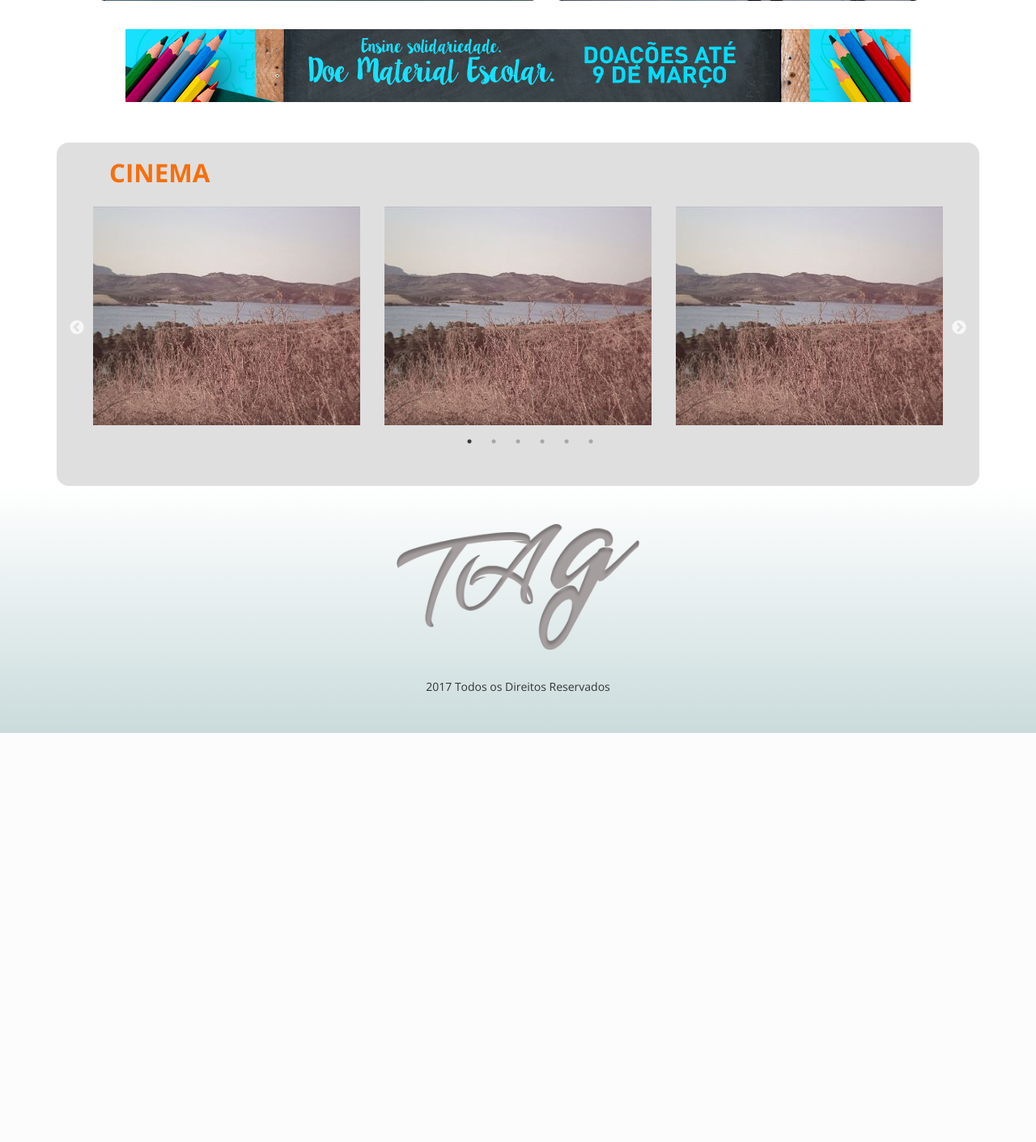
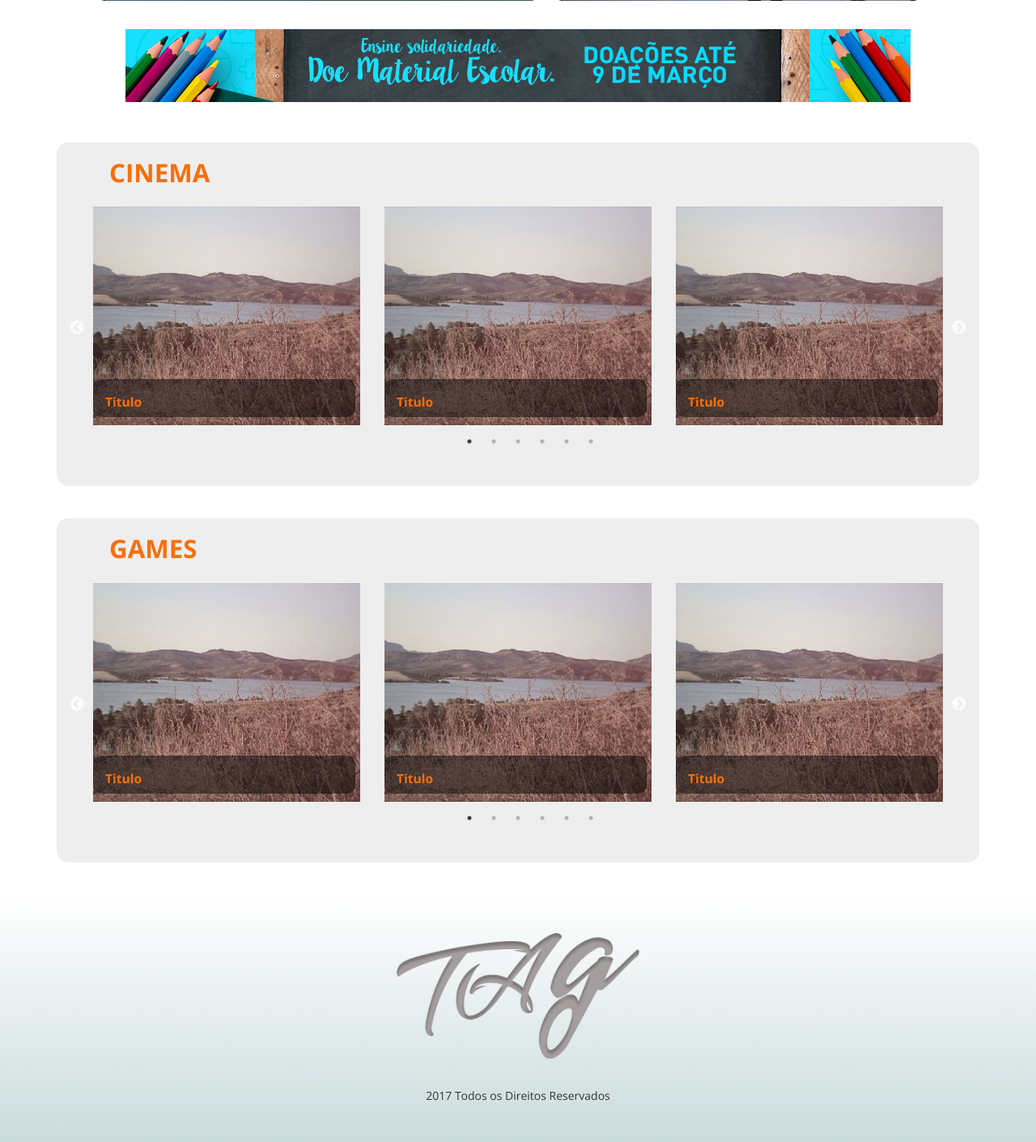
Before and after one commit to matheusfterra/tag, a PHP site: page / in a window 1280 px wide. Shown: the part 949-2359 px from the top of the page at 81% size. Before the commit the page ends 1854 px from the top, so only its background shows below. Run offline with PHP 8.4, Linux system fonts and the light colour scheme; style sheets or scripts are compiled from the project's sources.

Commit message:
Finalização Index

```diff
--- a/index.html
+++ b/index.html
@@ -97,18 +97,30 @@
 			<img src="images/anuncio.jpg" alt="anuncio">
 		</a>
 	</div><!--anuncio-1-->
-<div class="categoria-geral-1">
+
+<div class="categoria-geral">
 	<h1>Cinema</h1>
-	<div class="categoria-1">
-		<div class="item"><a href="#"><img src="images/330x270.jpg"></a></div>
-		<div class="item"><a href="#"><img src="images/330x270.jpg"></a></div>
-		<div class="item"><a href="#"><img src="images/330x270.jpg"></a></div>
-		<div class="item"><a href="#"><img src="images/330x270 2.jpg"></a></div>
-		<div class="item"><a href="#"><img src="images/330x270 3.jpg"></a></div>
-		<div class="item"><a href="#"><img src="images/330x270.jpg"></a></div>
+	<div class="categoria">
+		<div class="item"><a href="#"><div class="sombra"><h2>Titulo</h2></div><img src="images/330x270.jpg"></a></div>
+		<div class="item"><a href="#"><div class="sombra"><h2>Titulo</h2></div><img src="images/330x270.jpg"></a></div>
+		<div class="item"><a href="#"><div class="sombra"><h2>Titulo</h2></div><img src="images/330x270.jpg"></a></div>
+		<div class="item"><a href="#"><div class="sombra"><h2>Titulo</h2></div><img src="images/330x270 2.jpg"></a></div>
+		<div class="item"><a href="#"><div class="sombra"><h2>Titulo</h2></div><img src="images/330x270 3.jpg"></a></div>
+		<div class="item"><a href="#"><div class="sombra"><h2>Titulo</h2></div><img src="images/330x270.jpg"></a></div>
 	</div><!--categoria-1-->
 </div><!--categoria-geral-1-->
 
+<div class="categoria-geral">
+	<h1>Games</h1>
+	<div class="categoria">
+		<div class="item"><a href="#"><div class="sombra"><h2>Titulo</h2></div><img src="images/330x270.jpg"></a></div>
+		<div class="item"><a href="#"><div class="sombra"><h2>Titulo</h2></div><img src="images/330x270.jpg"></a></div>
+		<div class="item"><a href="#"><div class="sombra"><h2>Titulo</h2></div><img src="images/330x270.jpg"></a></div>
+		<div class="item"><a href="#"><div class="sombra"><h2>Titulo</h2></div><img src="images/330x270 2.jpg"></a></div>
+		<div class="item"><a href="#"><div class="sombra"><h2>Titulo</h2></div><img src="images/330x270 3.jpg"></a></div>
+		<div class="item"><a href="#"><div class="sombra"><h2>Titulo</h2></div><img src="images/330x270.jpg"></a></div>
+	</div><!--categoria-1-->
+</div><!--categoria-geral-1-->
 
 </div><!--container-->
 </main>
@@ -146,7 +158,7 @@
 <script>
 var width = (window.innerWidth > 0) ? window.innerWidth : screen.width;
 if (width > 991){
-	$('.categoria-1').slick({
+	$('.categoria').slick({
   		slidesToShow: 3,
  		slidesToScroll: 1,
  		autoplay: true,
@@ -154,7 +166,7 @@ if (width > 991){
  		autoplaySpeed: 2000,
 	});
 }else if(width < 440){
-	$('.categoria-1').slick({
+	$('.categoria').slick({
   		slidesToShow: 1,
  		slidesToScroll: 1,
  		autoplay: true,
@@ -162,7 +174,7 @@ if (width > 991){
  		autoplaySpeed: 2000,
 	});
 }else{
-	$('.categoria-1').slick({
+	$('.categoria').slick({
   		slidesToShow: 2,
  		slidesToScroll: 1,
  		autoplay: true,
--- a/sass/templates/_home.sass
+++ b/sass/templates/_home.sass
@@ -42,7 +42,7 @@
 		.sombra
 			+background-opacity($color: $preto, $opacity: 0.7)
 	+breakpoint($tablet)
-		margin-left: 0
+		margin-left: 10px
 	+breakpoint($celular)
 		margin-left: 0
 .destaque-3
@@ -61,25 +61,25 @@
 		.sombra
 			+background-opacity($color: $preto, $opacity: 0.7)
 	+breakpoint($tablet)
-		margin-left: 0
+		margin-left: 10px
 	+breakpoint($celular)
 		margin-left: 0
 .sombra
-		width: 90%
-		position: absolute
-		bottom: 10px
-		left: 0
-		padding-left: 15px
-		+border-radius(10px)
-		+background-opacity($color: $preto, $opacity: 0.5)
-		a
-			color: $verde
-			+font-size(35px)
-			&:hover
-				color: $branco
-				+transition(.2s)
-			&:after
-				width: 60%
+	width: 90%
+	position: absolute
+	bottom: 10px
+	left: 0
+	padding-left: 15px
+	+border-radius(10px)
+	+background-opacity($color: $preto, $opacity: 0.5)
+	a
+		color: $verde
+		+font-size(35px)
+		&:hover
+			color: $branco
+			+transition(.2s)
+		&:after
+			width: 60%
 h2
 	+font-size(25px)
 	color: #F66F0C
@@ -96,18 +96,20 @@ h2
 	img
 		margin: 0 auto
 		+img-responsive
-.categoria-geral-1
+.categoria-geral
 		+clearfix
 		+make-sm-column(12)
 		+border-radius(15px)
-		background: #DFDFDF
+		background: #EFEEEE
+		margin-bottom: 40px
+
 		h1
 			+font-size(50px)
 			color: #F66F0C
 			text-transform: uppercase
 			font-weight: bold
 			margin-left: 50px
-.categoria-1
+.categoria
 	+make-sm-column(12)
 	height: 330px
 	+make-row
@@ -121,16 +123,36 @@ h2
 		margin-bottom: 15px
 		img
 			+img-responsive
-	+breakpoint($tablet)
-		.item
-			+make-sm-column(6)
-			margin-top: 20px
-			margin-bottom: 20px
-	+breakpoint($celular)
-		.item
-			+make-sm-column(12)
-			margin-top: 20px
-			margin-bottom: 20px
+		+breakpoint($tablet)
+			.item
+				+make-sm-column(6)
+				margin-top: 20px
+				margin-bottom: 20px
+		+breakpoint($celular)
+			.item
+				+make-sm-column(12)
+				margin-top: 20px
+				margin-bottom: 20px
+		&:hover
+			.sombra
+				+background-opacity($color: $preto, $opacity: 0.7)
+	.sombra
+		width: 90%
+		position: absolute
+		bottom: 10px
+		left: 15px
+		padding-left: 15px
+		+border-radius(10px)
+		+background-opacity($color: $preto, $opacity: 0.5)
+		a
+			color: $verde
+			+font-size(35px)
+			&:hover
+				color: $branco
+				+transition(.2s)
+			&:after
+				width: 60%
+
 .slick-prev
     left: 0 !important
     z-index: 1 !important
```
Also changed, not shown: css/home.css.
